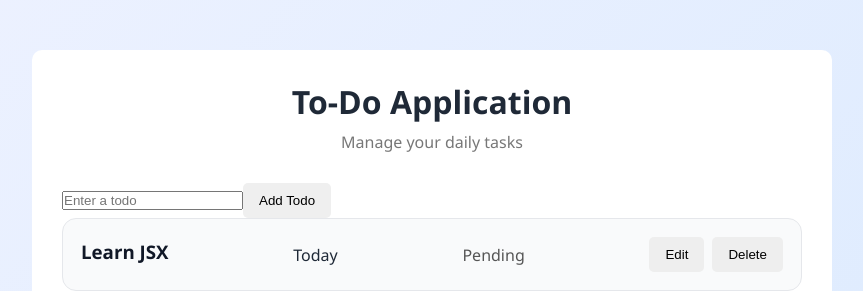
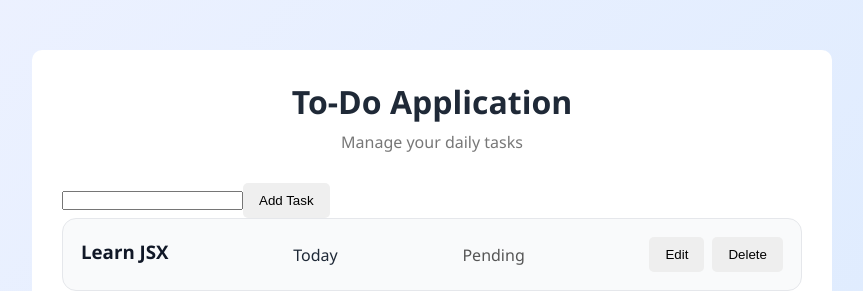
Before and after one commit to JstNibras/To-Do-App, a React (Vite) app in the folder To-Do App/: page / in a window 1280 px wide. Shown: the top 291 px of the page, without its empty margins (208-1071 px from the left). Built offline with nearby package versions, Linux system fonts and the light colour scheme.

Commit message:
updated TodoForm

```diff
--- a/To-Do App/src/components/TodoApp.tsx
+++ b/To-Do App/src/components/TodoApp.tsx
@@ -1,9 +1,29 @@
+import { useState } from "react";
+
 import TodoForm from "./TodoForm"
 import TodoList from "./TodoList"
 import Header from "./Header";
 
+export interface Todo {
+    id: number;
+    title: string;
+    // deadline: string;
+    completed: boolean;
+}
 
 function TodoApp() {
+
+    const [todos, setTodos] = useState<Todo[]>([]);
+
+    const addTodo = (title: string) => {
+        const newTodo: Todo = {
+            id: Date.now(),
+            title: title,
+            completed: false
+        };
+
+    setTodos(prev => [...prev, newTodo]);
+    };
 
     return (
         <div className="todo-app">
--- a/To-Do App/src/components/TodoForm.tsx
+++ b/To-Do App/src/components/TodoForm.tsx
@@ -1,10 +1,42 @@
-function TodoForm(){
+import { useState } from "react";
+
+interface TodoFormProps {
+    onAddTodo: (title: string) => void;
+}
+
+function TodoForm({onAddTodo}: TodoFormProps){
+
+    const [title, setTitle] = useState("")
+
+    const handleSubmit = (
+        event: React.FormEvent<HTMLFormElement>
+    ) => {
+        event.preventDefault();
+
+        const trimmedTitle = title.trim()
+
+        if(!trimmedTitle) {
+            return;
+        }
+
+        onAddTodo(trimmedTitle)
+
+        setTitle("")
+    }
+
     return (
-        <div className="toda-form">
-            <input type="text" placeholder="Enter a todo" />
+        <form onSubmit={handleSubmit}>
+            <input
+                type="text"
+                value={title}
+                onChange={(event) => setTitle(event.target.value)}
+            />
 
-            <button type="submit">Add Todo</button>
-        </div>
+            <button type="submit">
+                Add Task
+            </button>
+
+        </form>
     )
 }
 
```
